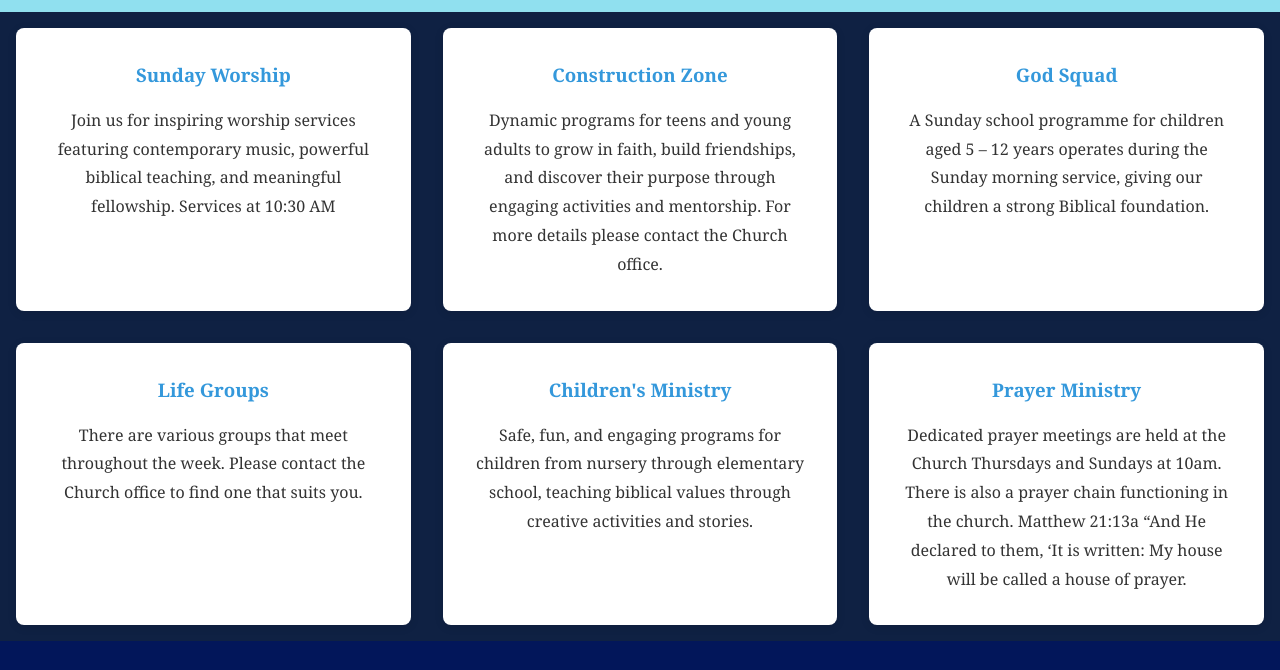
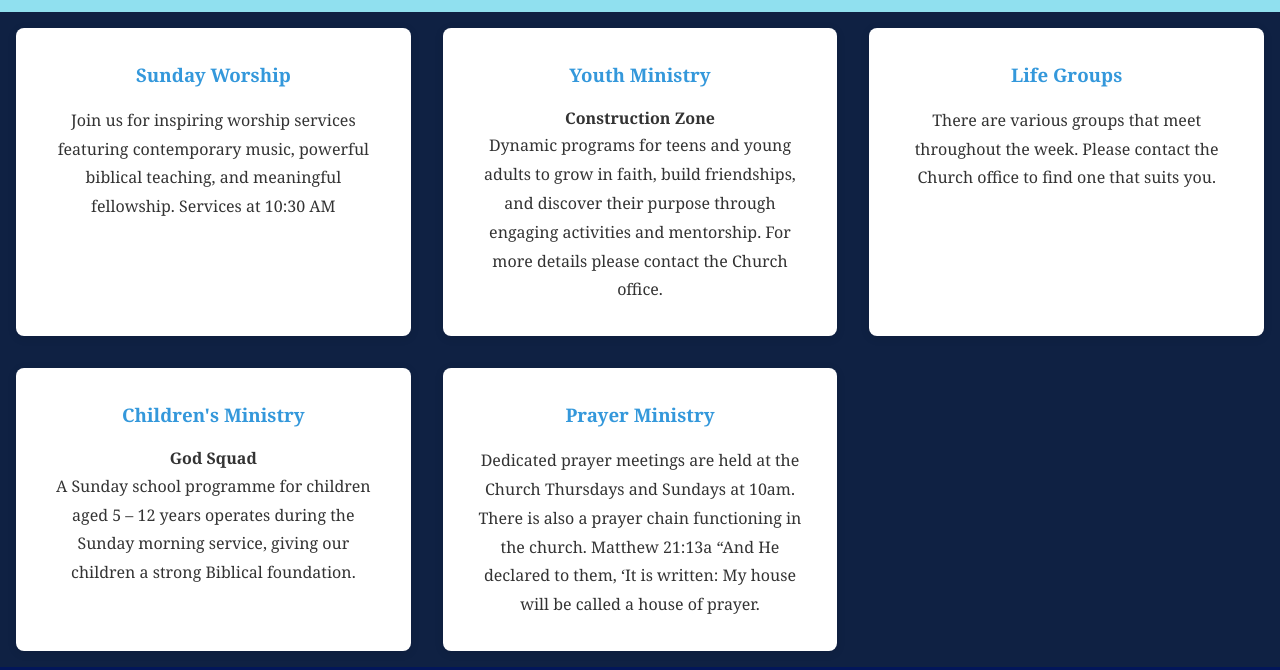
Before and after one commit to Thamizh40/baptistchurchputaruru, a plain HTML site: page services.html in a window 1280 px wide. Shown: the part 130-800 px from the top of the page. Drawn offline with Linux system fonts and the light colour scheme.

Commit message:
Update services.html

```diff
--- a/services.html
+++ b/services.html
@@ -1,13 +1,16 @@
+<!-- services.html -->
 <!-- services.html -->
 <!-- services.html -->
 <!DOCTYPE html>
 <html lang="en">
+
 <head>
   <meta charset="UTF-8">
   <meta name="viewport" content="width=device-width, initial-scale=1.0">
   <title>Home - Grace Community Church</title>
   <link rel="stylesheet" href="style.css">
 </head>
+
 <body>
   <header>
 
@@ -36,27 +39,32 @@
         <div class="services-grid">
           <div class="service-item">
             <h3>Sunday Worship</h3>
-                        <p>Join us for inspiring worship services featuring contemporary music, powerful biblical teaching, and meaningful fellowship. Services at 10:30 AM </p>
+            <p>Join us for inspiring worship services featuring contemporary music, powerful biblical teaching, and
+              meaningful fellowship. Services at 10:30 AM </p>
           </div>
           <div class="service-item">
-                        <h3>Construction Zone</h3>
-                        <p>Dynamic programs for teens and young adults to grow in faith, build friendships, and discover their purpose through engaging activities and mentorship. For more details please contact the Church office.</p>
+            <h3>Youth Ministry</h3>
+            <h4>Construction Zone</h4>
+            <p>Dynamic programs for teens and young adults to grow in faith, build friendships, and discover their
+              purpose through engaging activities and mentorship. For more details please contact the Church office.</p>
           </div>
-                    <div class="service-item">
-                        <h3>God Squad</h3>
-                        <p>A Sunday school programme for children aged 5 – 12 years operates during the Sunday morning service, giving our children a strong Biblical foundation.</p>
-                    </div>
+
           <div class="service-item">
             <h3>Life Groups</h3>
-                        <p>There are various groups that meet throughout the week. Please contact the Church office to find one that suits you.</p>
+            <p>There are various groups that meet throughout the week. Please contact the Church office to find one that
+              suits you.</p>
           </div>
           <div class="service-item">
             <h3>Children's Ministry</h3>
-                        <p>Safe, fun, and engaging programs for children from nursery through elementary school, teaching biblical values through creative activities and stories.</p>
+              <h4>God Squad</h4>
+            <p>A Sunday school programme for children aged 5 – 12 years operates during the Sunday morning service,
+              giving our children a strong Biblical foundation.</p>
                   </div>
           <div class="service-item">
             <h3>Prayer Ministry</h3>
-                        <p>Dedicated prayer meetings are held at the Church Thursdays and Sundays at 10am. There is also a prayer chain functioning in the church. Matthew 21:13a “And He declared to them, ‘It is written: My house will be called a house of prayer.</p>
+            <p>Dedicated prayer meetings are held at the Church Thursdays and Sundays at 10am. There is also a prayer
+              chain functioning in the church. Matthew 21:13a “And He declared to them, ‘It is written: My house will be
+              called a house of prayer.</p>
           </div>
         </div>
       </div>
@@ -64,7 +72,7 @@
     <section class=services-info>
       <h2>Other Services</h2><br>
       <h3>* Fresh Start Op Shop 9.30am to 4pm Monday to Thursday<br>
-* Mainly music – term time  Monday 10am<br>
+        * Mainly music – term time Monday 10am<br>
         * Operation Coverup – 1st and 3rd Tuesday of each month at 10am<br>
         * Fibre Crafters – 10am every Wednesday<br>
         * Men’s Group – 7.30pm 1st Tuesday of each month<br>
@@ -83,8 +91,8 @@
 
       <div class="footer-section">
         <h4>Contact Us</h4>
-        <p> 📍  52 Arapuni Street Putaruru, New zealand<br>
-    📞  Phone: 07 8838465 <br>
+        <p> 📍 52 Arapuni Street Putaruru, New zealand<br>
+          📞 Phone: 07 8838465 <br>
           ✉ Email: office@putarurubaptist.org
         </p>
       </div>
@@ -104,11 +112,12 @@
     // Highlight the clicked nav link
     const links = document.querySelectorAll(".nav-links a");
     links.forEach(link => {
-      link.addEventListener("click", function() {
+      link.addEventListener("click", function () {
         links.forEach(l => l.classList.remove("active"));
         this.classList.add("active");
       });
     });
   </script>
 </body>
+
 </html>
```
Lines whose indentation alone changed are shown as unchanged.
